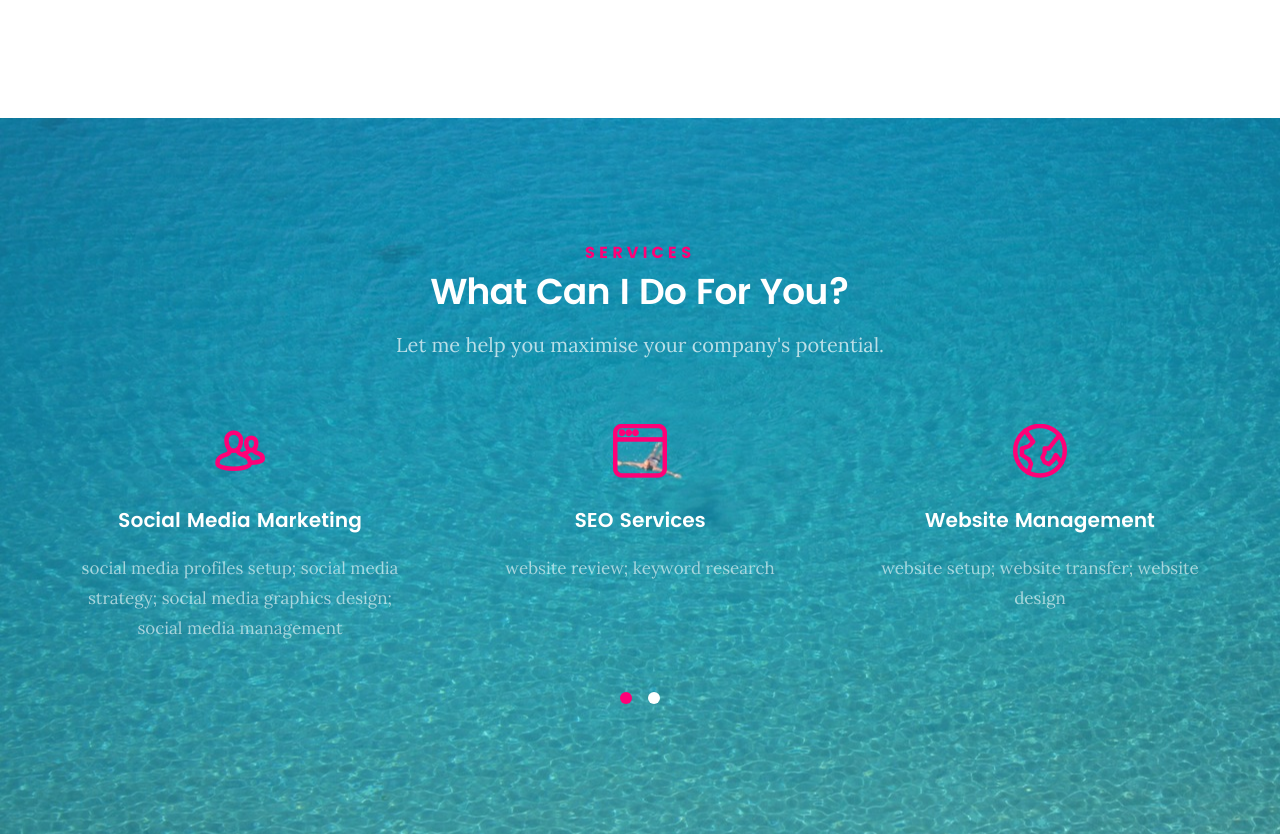
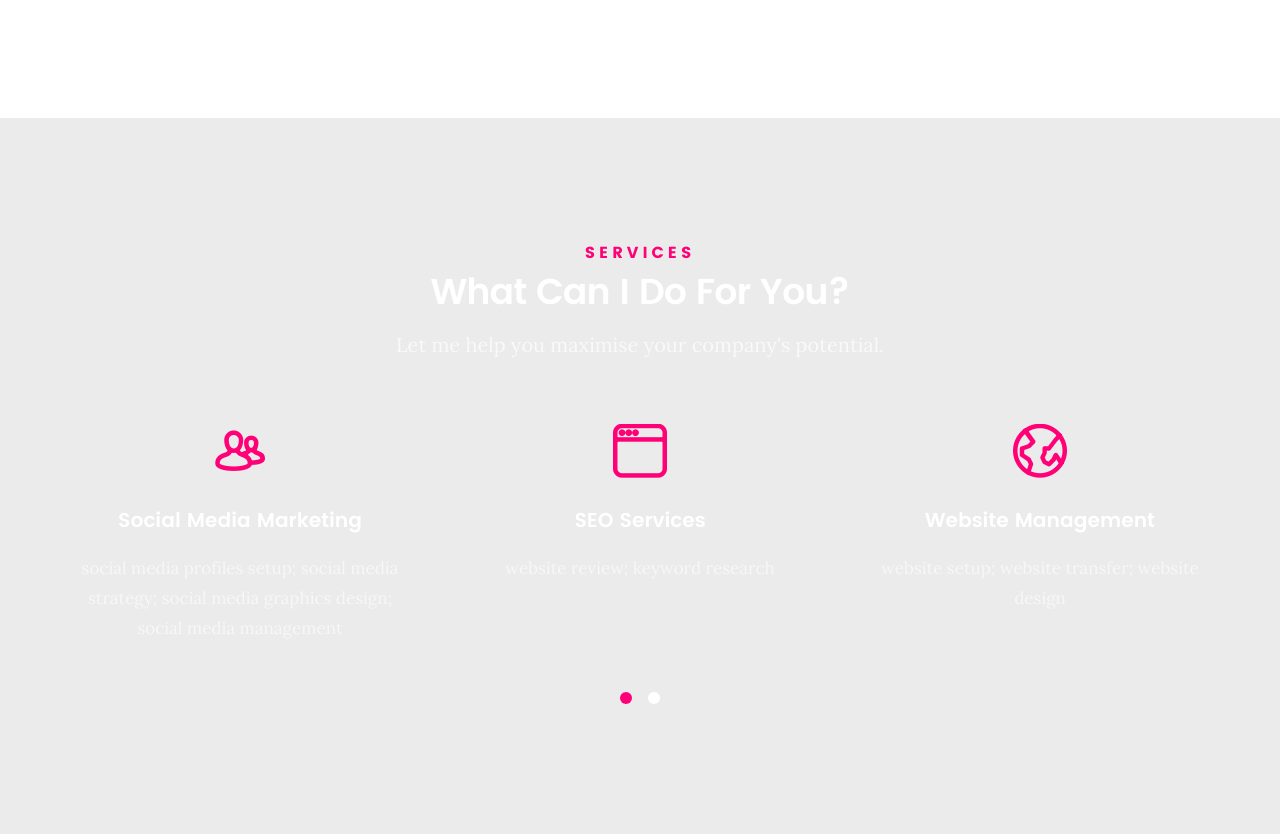
Before and after one commit to markjrobby/bettychoom.github.io, a plain HTML site: page index.html in a window 1280 px wide. Shown: the part 5734-6568 px from the top of the page. Drawn offline with Linux system fonts and the light colour scheme; files whose address does not match are found by name.

Commit message:
Update main.css

```diff
--- a/css/main.css
+++ b/css/main.css
@@ -2095,10 +2095,7 @@ header .logo a {
  * -------------------------------------------------------------------
  */
 #services {
-	background: #313131 url(../images/bg.jpg) no-repeat center;
-	-webkit-background-size: cover;
-	-moz-background-size: cover;
-	background-size: cover;
+	background: #ebebeb;
 	padding-top: 12rem;
 	padding-bottom: 12rem;
 	color: white;
```
